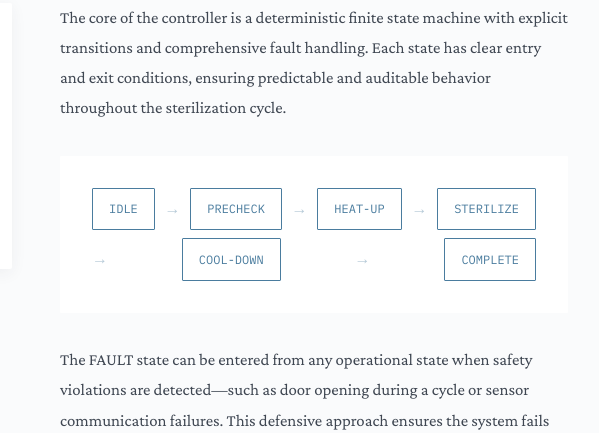
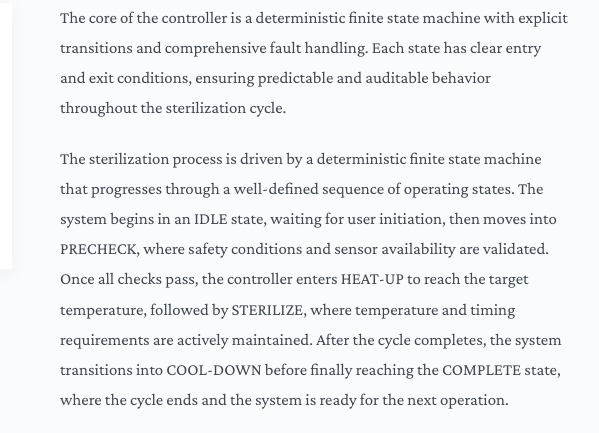
Before and after one commit to awiswasi/awiswasi.github.io, a plain HTML site: page index.html in a window 1280 px wide. Shown: the part 3802-4235 px from the top of the page, 490-1089 px from the left. Drawn offline with nearby package versions, Linux system fonts and the light colour scheme.

Commit message:
Update index.html

```diff
--- a/index.html
+++ b/index.html
@@ -682,19 +682,7 @@
                 <div class="state-machine-content">
                     <p>The core of the controller is a deterministic finite state machine with explicit transitions and comprehensive fault handling. Each state has clear entry and exit conditions, ensuring predictable and auditable behavior throughout the sterilization cycle.</p>
 
-                    <div class="state-flow">
-                        <div class="state">IDLE</div>
-                        <span class="arrow">→</span>
-                        <div class="state">PRECHECK</div>
-                        <span class="arrow">→</span>
-                        <div class="state">HEAT-UP</div>
-                        <span class="arrow">→</span>
-                        <div class="state">STERILIZE</div>
-                        <span class="arrow">→</span>
-                        <div class="state">COOL-DOWN</div>
-                        <span class="arrow">→</span>
-                        <div class="state">COMPLETE</div>
-                    </div>
+                    <p>The sterilization process is driven by a deterministic finite state machine that progresses through a well-defined sequence of operating states. The system begins in an IDLE state, waiting for user initiation, then moves into PRECHECK, where safety conditions and sensor availability are validated. Once all checks pass, the controller enters HEAT-UP to reach the target temperature, followed by STERILIZE, where temperature and timing requirements are actively maintained. After the cycle completes, the system transitions into COOL-DOWN before finally reaching the COMPLETE state, where the cycle ends and the system is ready for the next operation.</p>
 
                     <p>The FAULT state can be entered from any operational state when safety violations are detected—such as door opening during a cycle or sensor communication failures. This defensive approach ensures the system fails safely and provides clear feedback about what went wrong.</p>
                 </div>
```
